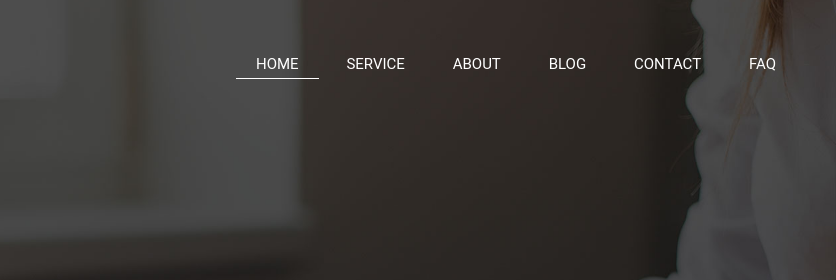
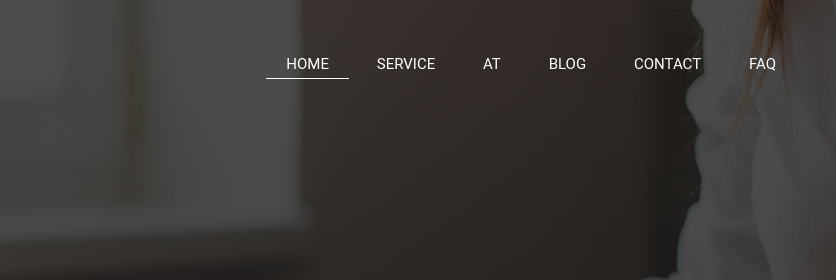
Before and after one commit to sakthi-i/pipeline, a plain HTML site: page index.html in a window 1280 px wide. Shown: the top 280 px of the page, 444-1280 px from the left. Drawn offline with Linux system fonts and the light colour scheme.

Commit message:
Update index.html

```diff
--- a/index.html
+++ b/index.html
@@ -15,7 +15,7 @@
 				<ul class="main-nav">
 					<li class="active"><a href="">HOME</a></li>
 					<li><a href="">SERVICE</a></li>
-					<li><a href="">ABOUT</a></li>
+					<li><a href="">AT</a></li>
 					<li><a href="">BLOG</a></li>
 					<li><a href="">CONTACT</a></li>
 					<li><a href="">FAQ</a></li>
```
